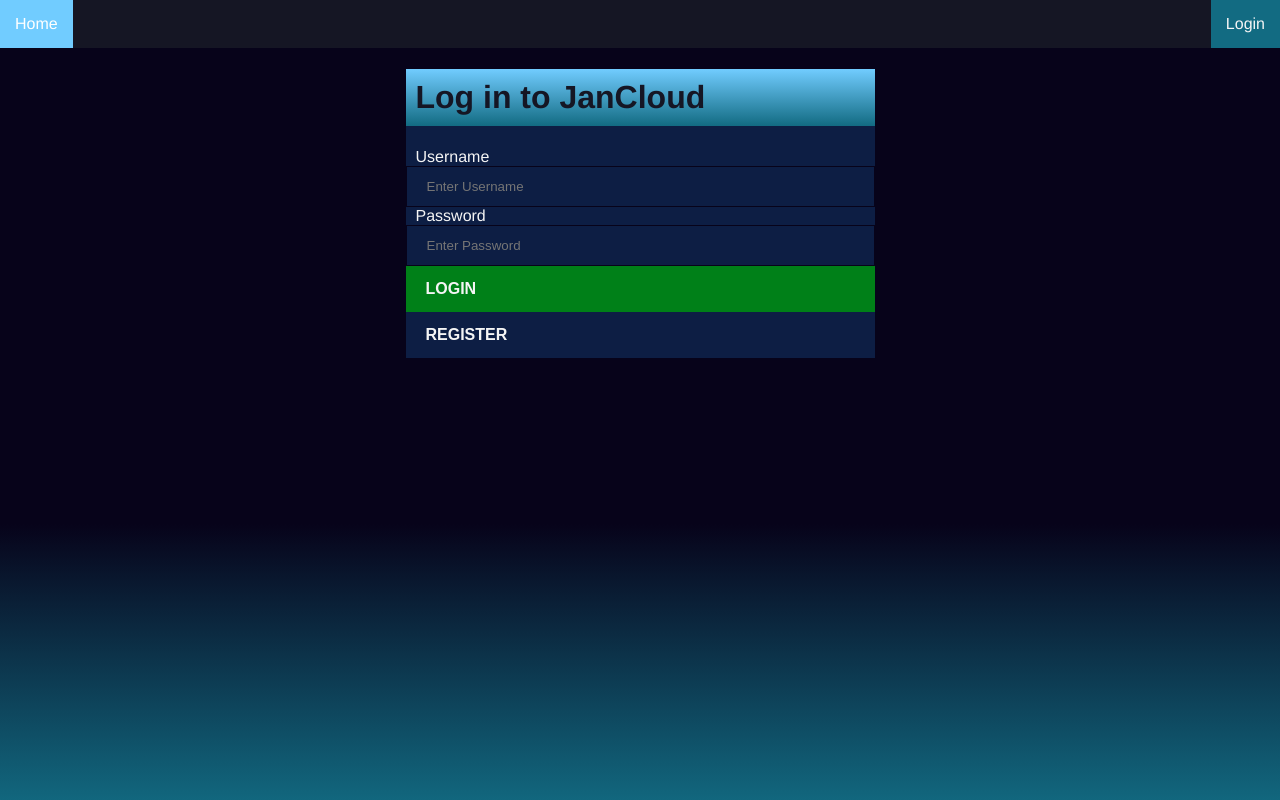
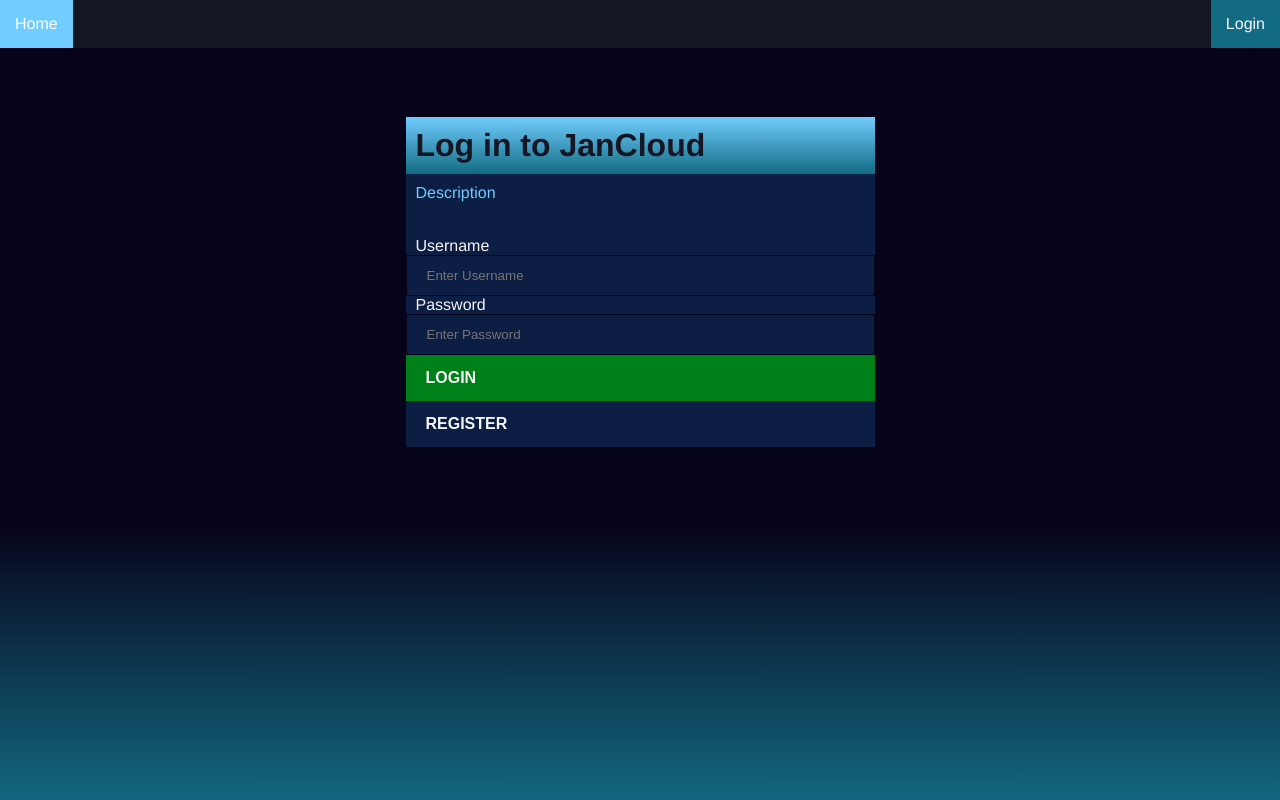
Before and after one commit to jan-software-foundation/jancloud, a Vue app: page /login in a window 1280 px wide. Built offline with nearby package versions, Linux system fonts and the light colour scheme.

Commit message:
Feat Login: Add description field

```diff
--- a/src/Login.vue
+++ b/src/Login.vue
@@ -1,7 +1,10 @@
 <template>
   <div class="login">
-    <div class="container" style="background-image: linear-gradient(var(--foreground),var(--foregroundDark))">
-        <h1 style="padding: 10px;color:var(--background)">Log in to JanCloud</h1>
+    <div class="container">
+        <div style="background-image: linear-gradient(var(--foreground),var(--foregroundDark))">
+          <h1 style="padding: 10px;color:var(--background)">Log in to JanCloud</h1>
+        </div>
+        <div style="padding: 10px;color:var(--foreground)">Description</div>
     </div>
 
     <div class="container">
@@ -24,15 +27,29 @@ export default {
   },
   name: 'Login',
   methods: {
+      async post() {
+        await (()=>{return new Promise(resolve => setTimeout(resolve, 2500));})()
+        return 'ok'
+      }
   }
 }
 </script>
 
 <style scoped>
 
+.container + .container {
+  margin-top: 25px;
+}
+
+h1 {
+  margin: 0;
+}
+
 .login {
   width: 469px;
   margin: auto;
+  margin-top: 69px;
+  top: 100%;
   background-color: var(--backgroundLight);
 }
 
```
